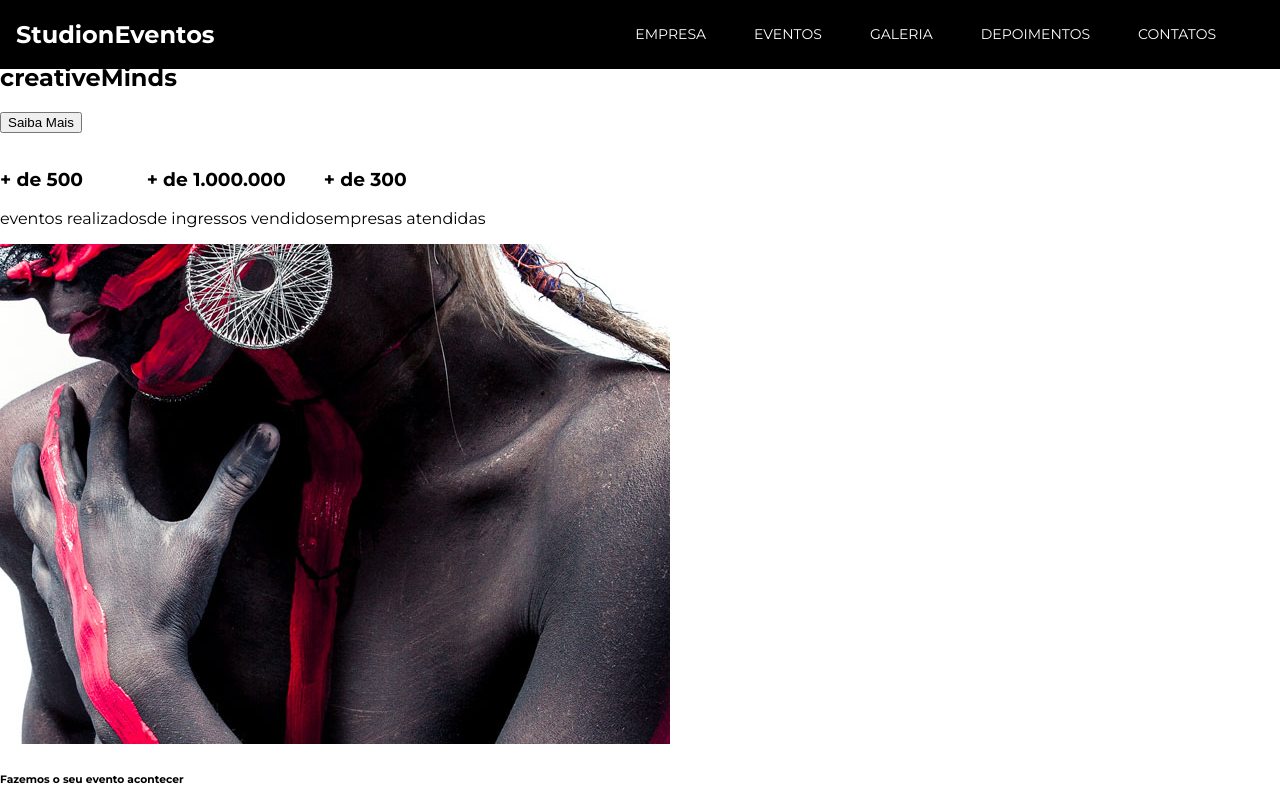
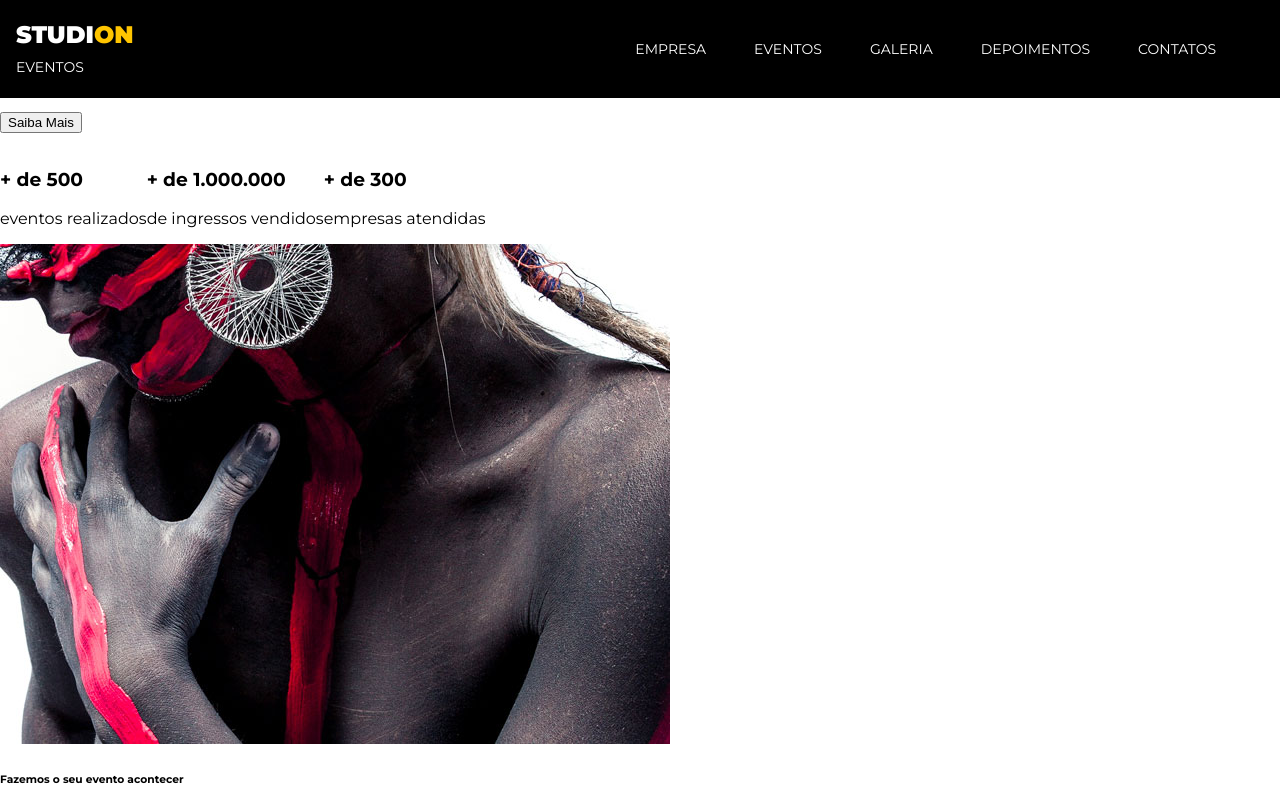
Before and after one commit to ismaelfsjunior/studion, a website: page src/index.html in a window 1280 px wide. Shown: the top 800 px of the page. Drawn offline with Linux system fonts and the light colour scheme.

Commit message:
feat(LOGO): Fonte e espaçamento.

```diff
--- a/src/index.html
+++ b/src/index.html
@@ -9,7 +9,10 @@
 
     <body>
         <nav class="navbar">
-            <h1>Studi<span>on</span><span>Eventos</span></h1>
+            <h1 class="logo-studion">
+                Studi<span class="copy-primary">on</span>
+                <span class="logo-studion_subtitle">Eventos</span>
+            </h1>
             <ul class="navbar__links">
                 <li>
                     <a href="#empresa">
```
